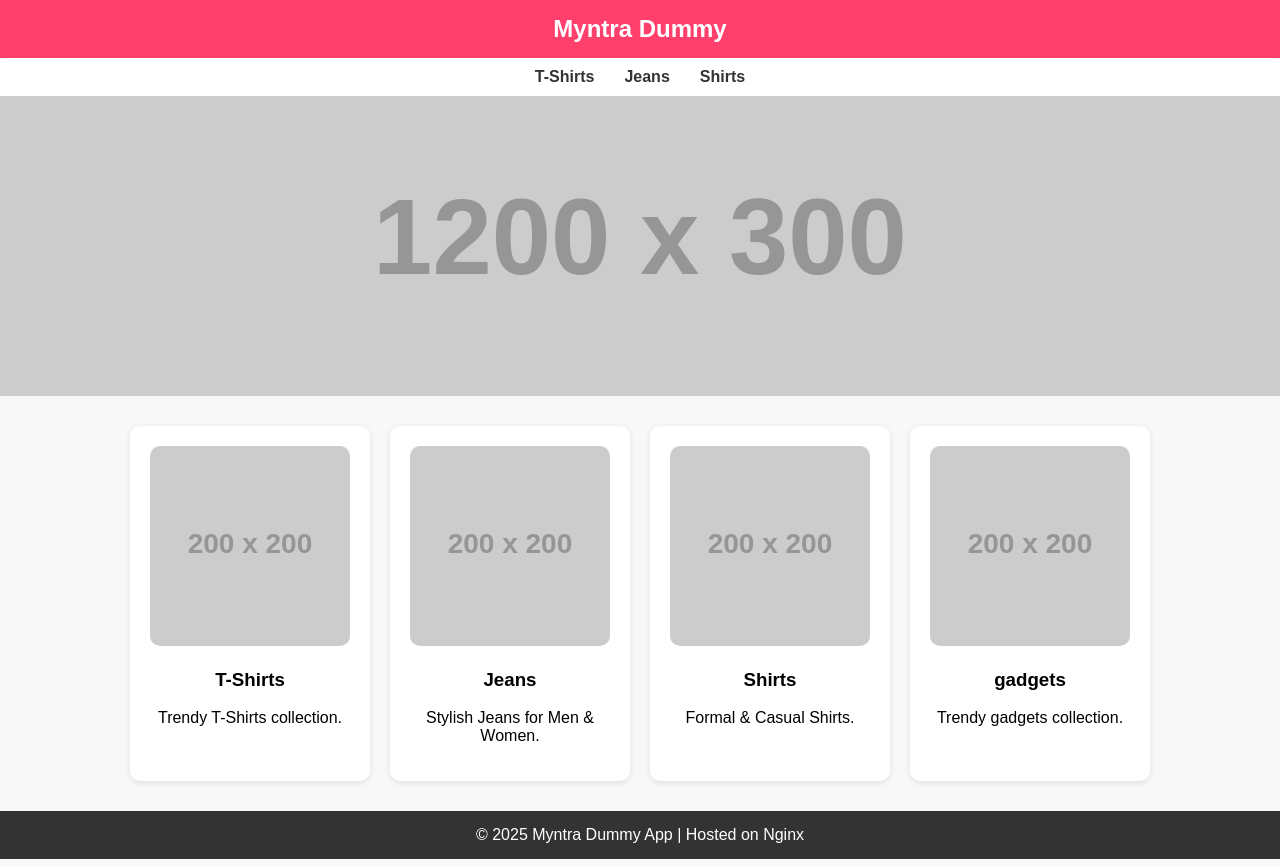
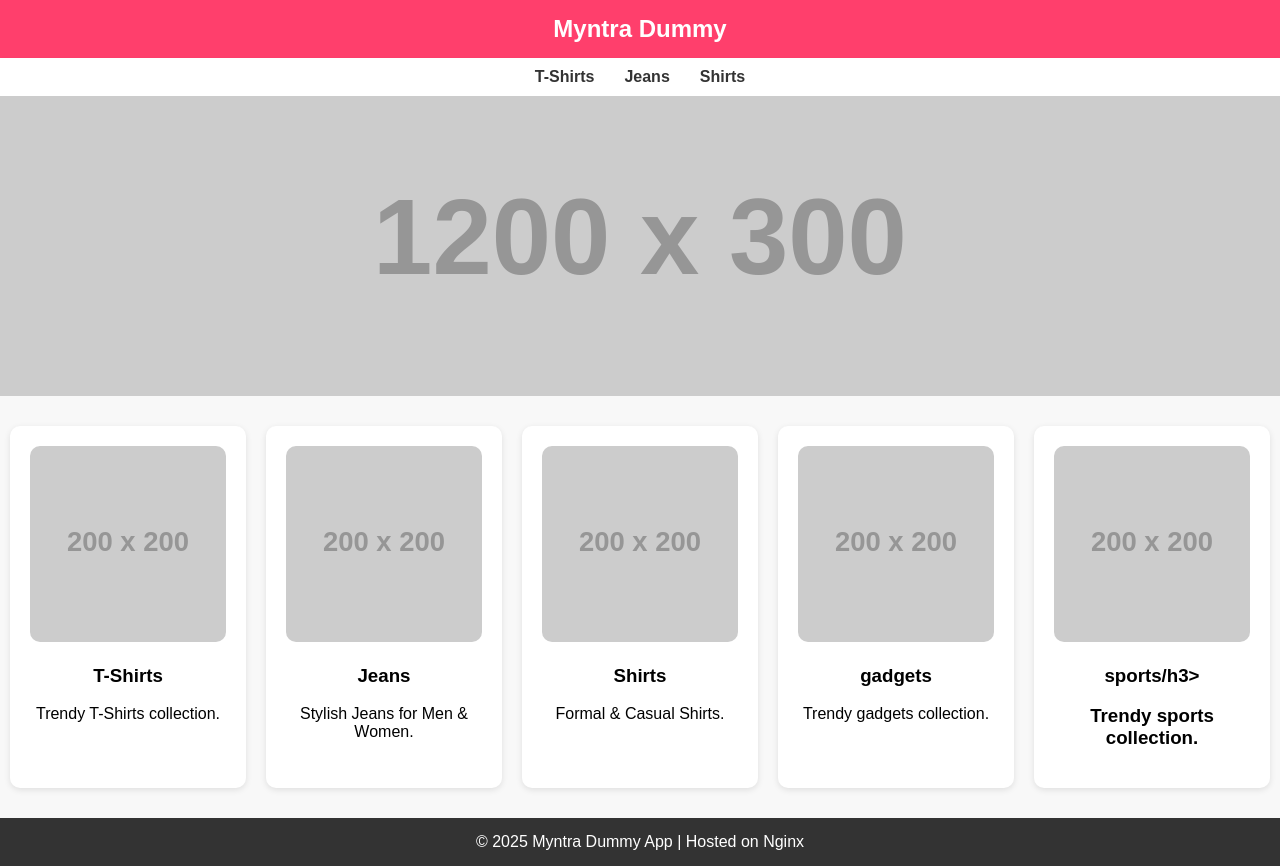
Before and after one commit to Naresh100893/myntra, a plain HTML site: page index.html in a window 1280 px wide. Drawn offline with Linux system fonts and the light colour scheme; placeholder pictures from the web are drawn by us.

Commit message:
first commit in sports

```diff
--- a/index.html
+++ b/index.html
@@ -98,6 +98,14 @@
       <h3>gadgets</h3>
       <p>Trendy gadgets collection.</p>
     </div>
+      </div>
+          <div class="category" id="sports">
+		        <img src="https://via.placeholder.com/200x200.png?text=T-Shirts" alt="sports">
+			      <h3>sports/h3>
+			            <p>Trendy sports collection.</p>
+				        </div>
+
+
   </section>
 
   <footer>
```
